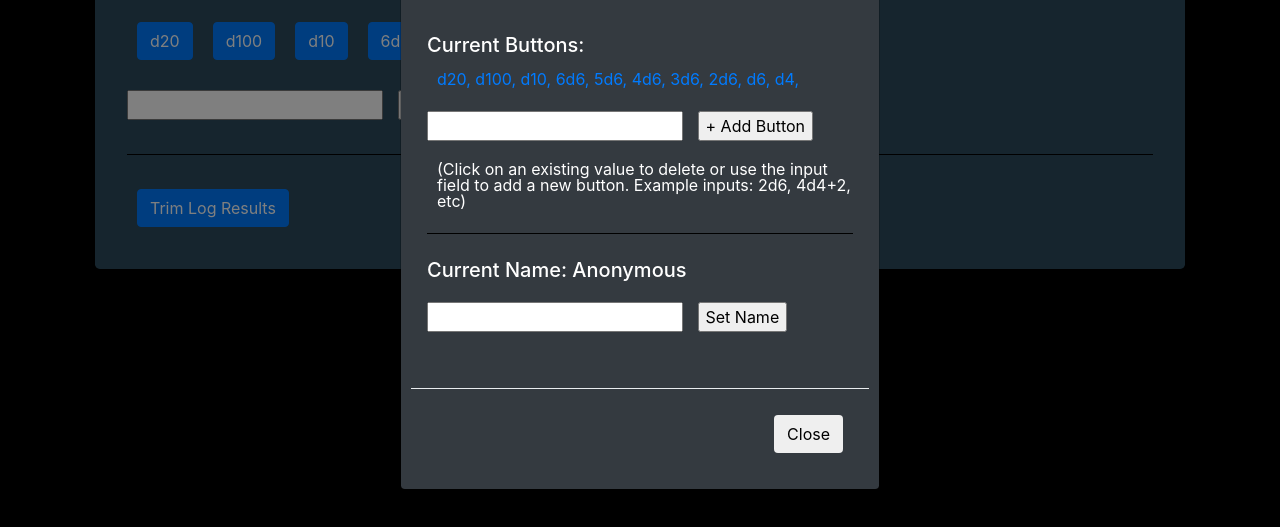
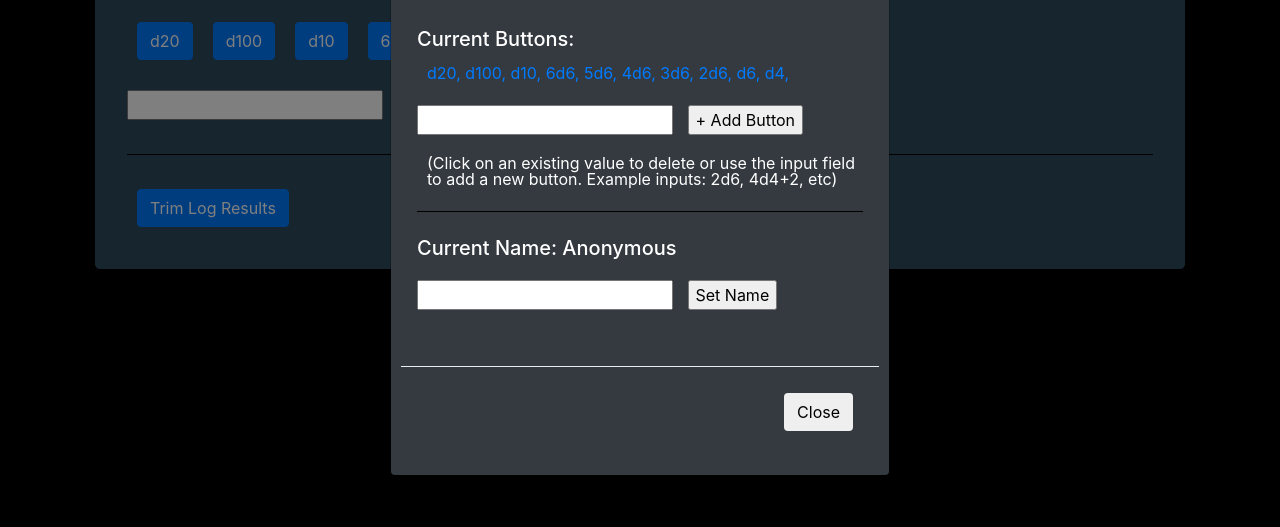
Before and after one commit to Gamlilorien/rpg-buddy, a plain HTML site: page index.html in a window 1280 px wide. Both pictures are taken after a click on the link 1096 px from the left and 52 px from the top of the page. Shown: the part 207-734 px from the top of the page. Drawn offline with nearby package versions, Linux system fonts and the light colour scheme; no server answers.

Commit message:
more testing

```diff
--- a/assets/css/style.css
+++ b/assets/css/style.css
@@ -64,3 +64,57 @@ i {
 form, input {
     margin-left: 0;
 }
+
+
+
+
+
+.modal-open .modal {
+
+	top: 0;
+	bottom: 0;
+    -webkit-backface-visibility: hidden;
+    -moz-backface-visibility: hidden;
+    backface-visibility: hidden;
+
+/*     box-shadow: 0 0 0 2px green inset; */
+
+}
+
+.modal-open .modal.fade .modal-dialog {
+
+	height: 100%;
+	margin: 0 auto;
+    position: absolute;
+    top: 0;
+    left: 0;
+    right: 0;
+    bottom: 0;
+    overflow-y: auto;
+    overflow-x: none;
+    -webkit-overflow-scrolling: touch;
+    transform: none;
+	max-width: none;
+	pointer-events: all;
+	padding: 10px;
+
+}
+
+.no-scroll, .no-scroll body {
+
+	overflow: hidden;
+
+}
+
+.modal-content {
+
+	max-width: 500px;
+	margin: 0 auto;
+
+}
+
+.modal-footer {
+
+	padding-bottom: 1.5rem;
+
+}
```
